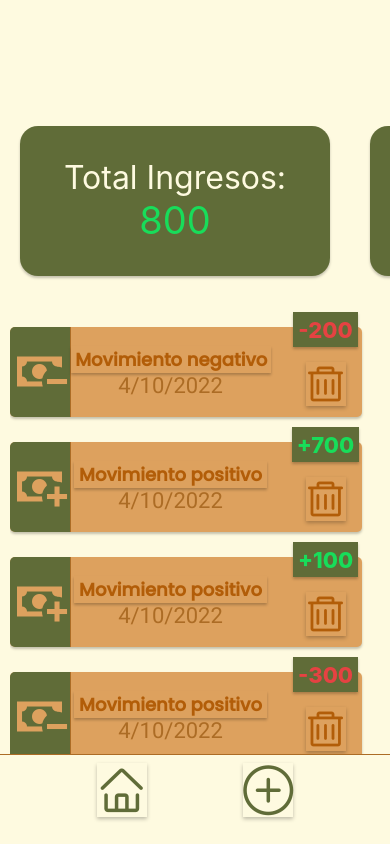
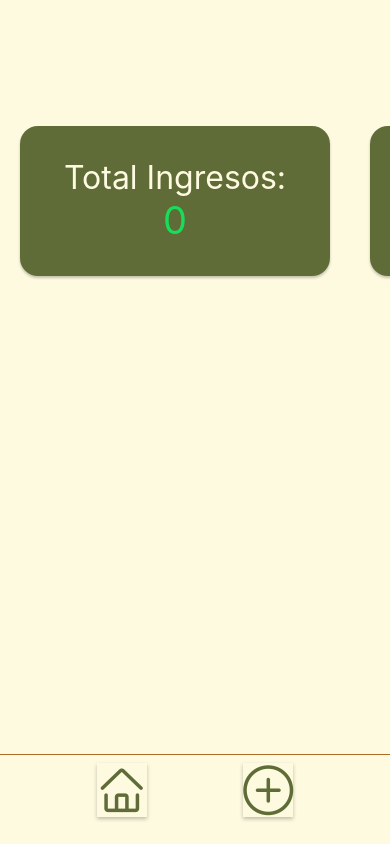
Before and after one commit to Yinnohs/mybudget-practica-2-jose-i-soto, a React Native app: screen / in a window 390 px wide. Built offline with nearby package versions, Linux system fonts and the light colour scheme.

Commit message:
Docs(Readme): created readme.md

```diff
--- a/src/constants/reducer.tsx
+++ b/src/constants/reducer.tsx
@@ -6,32 +6,7 @@ import { IMovement, MovementContextType } from '../types/movement.type';
 export const MovementsContext= React.createContext<MovementContextType | null>(null);
 export const MovementsContextProvider = MovementsContext.Provider;
 const currentDate = new Date()
-const mockData :IMovement[] =[
-  {
-    id:"305ee823-8f48-4f88-af9f-52900de70f47",
-    amount:-200,
-    description:" Movimiento negativo ",
-    movementDate: currentDate
-  },
-  {
-    id:"1011c108-7074-43b8-aac0-eda3aa4ceeae",
-    amount:700,
-    description:" Movimiento positivo ",
-    movementDate: currentDate
-  },
-  {
-    id:"46d2ea33-2d03-4b39-90c4-2a748cab2d02",
-    amount:100,
-    description:" Movimiento positivo ",
-    movementDate: currentDate
-  },
-  {
-    id:"6d66eeed-18e3-4bb1-a6c7-b93e7e9fd6b4",
-    amount:-300,
-    description:" Movimiento positivo ",
-    movementDate: currentDate
-  }
-]
+const mockData :IMovement[] =[]
 
 
 export const MovementProvider: React.FC<any> = ({ children }:{children:any}):any => {
--- a/src/views/DetailView.tsx
+++ b/src/views/DetailView.tsx
@@ -18,7 +18,7 @@ import { handleError, stringDateFormatter } from "../utils"
 
 export const DetailView = ({route}:{route:RouteProp<RouteType>})=>{
     const navigation = useNavigation<HomeScreenProp|DetailScreenProp|AddScreenProp>()
-    const {movements} = useContext(MovementsContext) as MovementContextType
+    const {movements,setMovements} = useContext(MovementsContext) as MovementContextType
     const {id} = route.params
     let currentMovement = movements.find((movement)=> movement.id === id)
     currentMovement
@@ -54,15 +54,21 @@ export const DetailView = ({route}:{route:RouteProp<RouteType>})=>{
             handleError('El campo de "Cantidad" debe ser correcto, y tener + o -')
             return
         }
+
         const movementsUpdated = movements.map((movement)=>{
-            if(movement.id === id  ){
+            if(movement.id === id){
                 if(movement.amount !== amount) movement.amount = amount
                 if(movement.description !== movementInput.description){
                     movementInput.description = movementInput.description
                 }
                 return movement
             }
+            return movement
         })
+
+        setMovements(movementsUpdated)
+        navigation.navigate("Home")
+
     }
 
     const dateString = `Fecha de creacion: ${stringDateFormatter(currentMovement!.movementDate)}`
@@ -104,7 +110,7 @@ export const DetailView = ({route}:{route:RouteProp<RouteType>})=>{
             <BasicButton label="Cancelar" action={()=> navigation.navigate("Home")} />
             {movementInput.amount === "" || movementInput.description === ""
             ? <BasicButton label="Enviar" action={()=> console.log("disabled")} disabled={true} />
-            :<BasicButton label="Enviar" action={()=> alert()} />
+            :<BasicButton label="Enviar" action={()=> handleUpdate()} />
         }
         </View>
         <Navbar/>
--- a/src/views/HomeView.tsx
+++ b/src/views/HomeView.tsx
@@ -52,23 +52,16 @@ export const HomeView: React.FC = ()=>{
                 initialNumToRender={10}
                 data={movements}
                 keyExtractor={(element)=> element.id}
-                renderItem={({item})=> <BalanceItem id={item.id} amount={item.amount} description={item.description} movementDate={item.movementDate}/>}
+                renderItem={({item})=>
+                    <BalanceItem
+                    id={item.id}
+                    amount={item.amount}
+                    description={item.description}
+                    movementDate={item.movementDate}/>}
                 bounces={false}
                 collapsable={true}
                 style={{marginBottom:90,height:'60%'}}
             />
-                {/* {movements.length > 0 ? movements.map(({id,amount,description,movementDate})=>{
-                    return(
-                            <BalanceItem
-                            key={id}
-                            id={id}
-                            amount={amount}
-                            description={description}
-                            movementDate={movementDate}
-                             />
-                    )
-                }): []} */}
-            {/* </ScrollView> */}
                 <Navbar/>
         </KeyboardAvoidingView>
 
@@ -87,6 +80,4 @@ const styles = StyleSheet.create({
         width:"100%",
         borderWidth:0
     },
-    movementsContainer:{
-    }
   });
```
Also changed, not shown: 1 other file (tests, documents, lock files or other folders).
